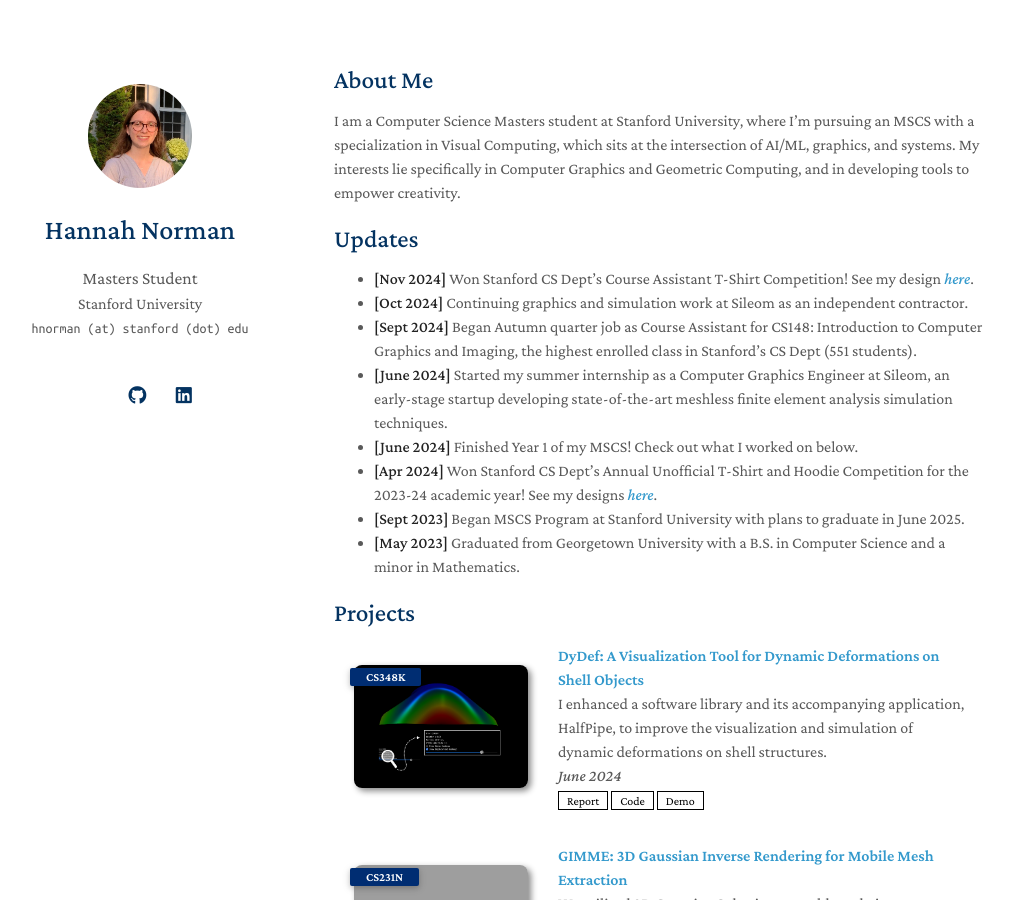
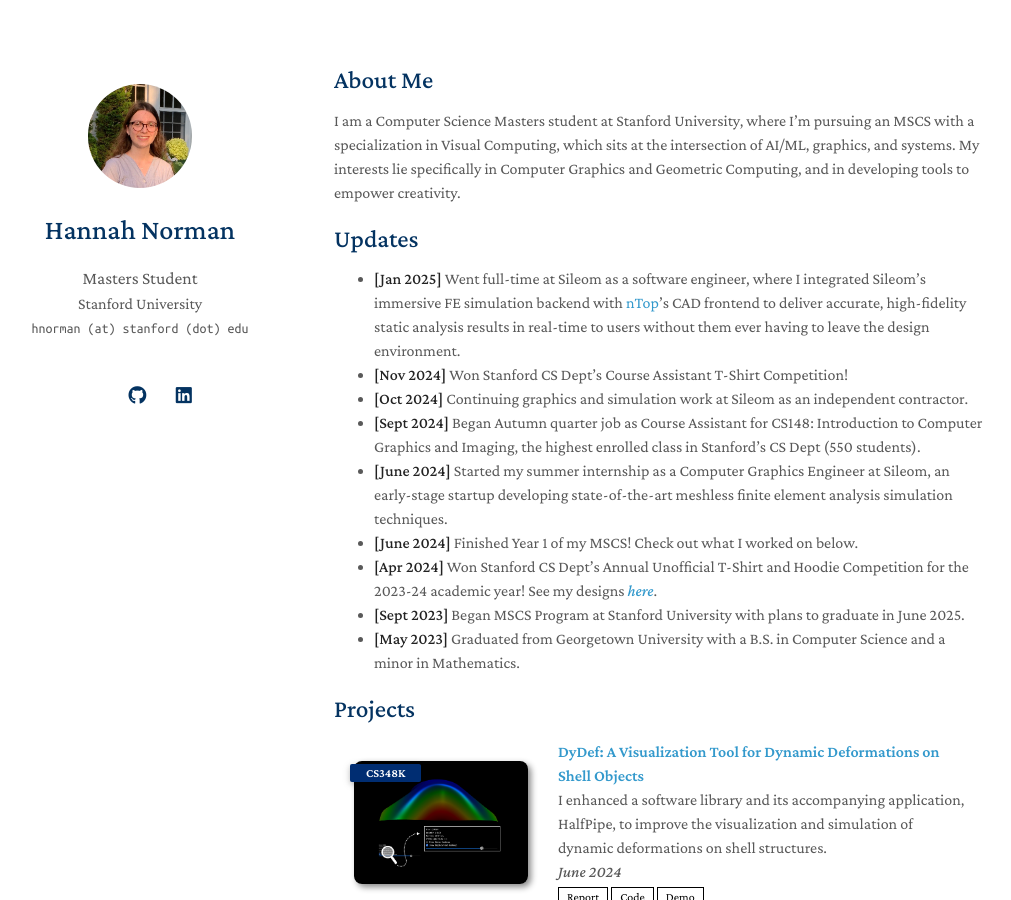
Before and after one commit to hnorm0629/portfolio, a Jekyll site: the page built from index.md, in a window 1280 px wide and 900 px high. Shown: the whole window, without its empty margins (136-1147 px from the left). Built offline with Jekyll 4.4.1, drawn with Linux system fonts in a browser that asks for light colours; nearby versions of some CDN libraries; a style sheet for code colours, icons or effects is not loaded; our own code applies the rules of GitHub Pages for plain Markdown files; some of the changed text lies outside the part shown; grey boxes are pictures that could not be loaded.

Commit message:
Update index.md

```diff
--- a/index.md
+++ b/index.md
@@ -8,9 +8,10 @@ I am a Computer Science Masters student at Stanford University, where I'm pursui
 
 ## Updates
 
-- **[Nov 2024]** Won Stanford CS Dept's Course Assistant T-Shirt Competition! See my design [_here_](https://www.google.com/).
+- **[Jan 2025]** Went full-time at Sileom as a software engineer, where I integrated Sileom’s immersive FE simulation backend with [nTop](https://www.ntop.com)’s CAD frontend to deliver accurate, high-fidelity static analysis results in real-time to users without them ever having to leave the design environment.
+- **[Nov 2024]** Won Stanford CS Dept's Course Assistant T-Shirt Competition!
 - **[Oct 2024]** Continuing graphics and simulation work at Sileom as an independent contractor.
-- **[Sept 2024]** Began Autumn quarter job as Course Assistant for CS148: Introduction to Computer Graphics and Imaging, the highest enrolled class in Stanford's CS Dept (551 students).
+- **[Sept 2024]** Began Autumn quarter job as Course Assistant for CS148: Introduction to Computer Graphics and Imaging, the highest enrolled class in Stanford's CS Dept (550 students).
 - **[June 2024]** Started my summer internship as a Computer Graphics Engineer at Sileom, an early-stage startup developing state-of-the-art meshless finite element analysis simulation techniques.
 - **[June 2024]** Finished Year 1 of my MSCS! Check out what I worked on below.
 - **[Apr 2024]** Won Stanford CS Dept's Annual Unofficial T-Shirt and Hoodie Competition for the 2023-24 academic year! See my designs [_here_](https://movementink.bigcartel.com/product/stanford-black-shirt).
@@ -27,8 +28,10 @@ I am a Computer Science Masters student at Stanford University, where I'm pursui
 **(CS149)** Parallel Computing
 **(CS248A)** Computer Graphics: Rendering, Geometry, and Image Manipulation
 **(CS248B)** Fundamentals of Computer Graphics: Animation and Simulation
+**(CS348C)** Computer Graphics: Animation and Simulation
 **(CS348K)** Visual Computing Systems
 **(CS468)** Topics in Geometric Computing: 3D and 4D Foundation Models
+**(EE292E)** Seminar Series for Image Systems Engineering
 
 ### AI / Machine Learning
 
```
Also changed, not shown: other parts of index.md (+1 -0 lines).
